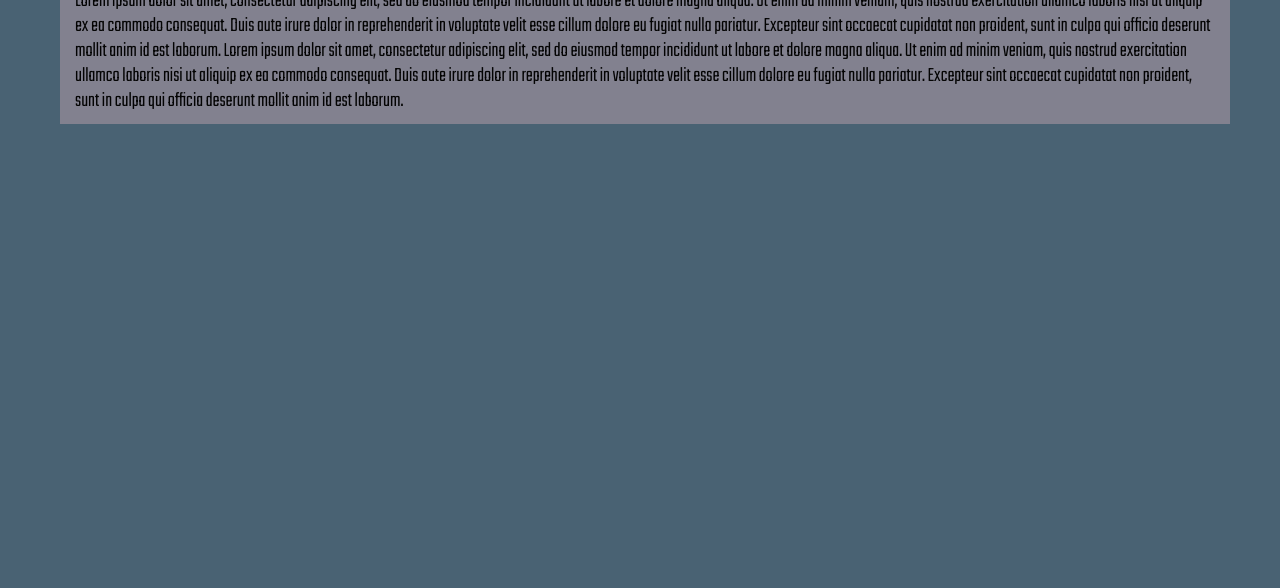
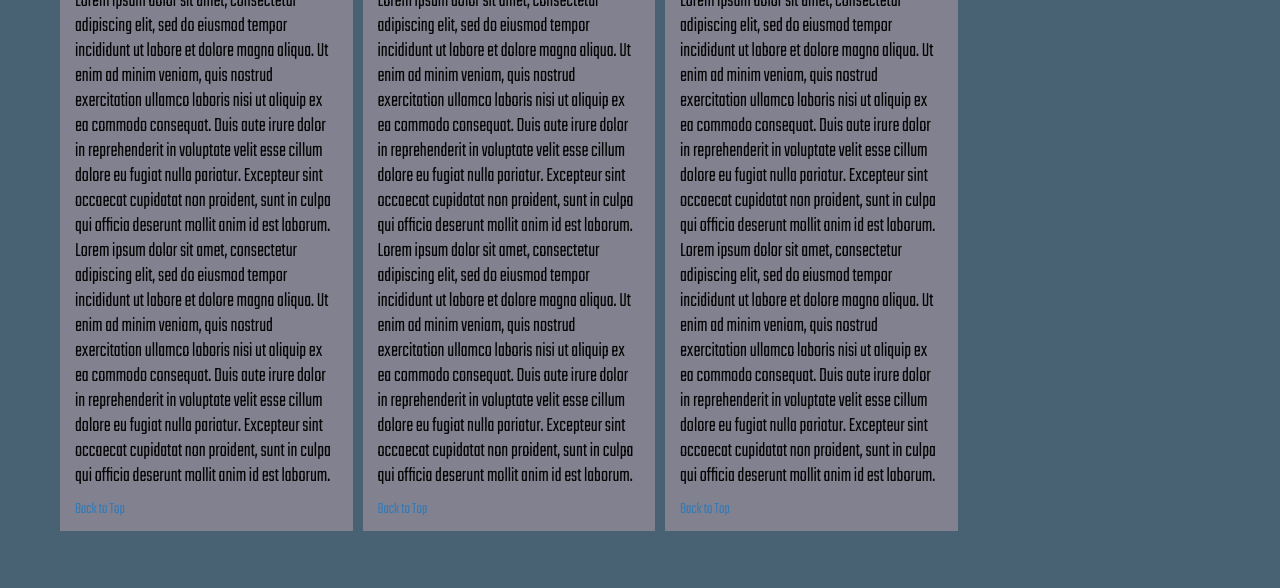
Before and after one commit to VictorGastelum/Module-3-Coding-Assignment, a plain HTML site: page index.html in a window 1280 px wide. Shown: the part 212-800 px from the top of the page. Drawn offline with Linux system fonts and the light colour scheme.

Commit message:
Almost finishadasdada

```diff
--- a/index.html
+++ b/index.html
@@ -48,9 +48,9 @@
   <div id="main-content" class="container">
     <h2 id="Menu-Title" class="text-center">Our Menu</h2>
     <section class="row">
-      <div id="Item" class="col-md-12"><h3 id="Item-Tittle">Chicken</h3><p id="p1">Lorem ipsum dolor sit amet, consectetur adipiscing elit, sed do eiusmod tempor incididunt ut labore et dolore magna aliqua. Ut enim ad minim veniam, quis nostrud exercitation ullamco laboris nisi ut aliquip ex ea commodo consequat. Duis aute irure dolor in reprehenderit in voluptate velit esse cillum dolore eu fugiat nulla pariatur. Excepteur sint occaecat cupidatat non proident, sunt in culpa qui officia deserunt mollit anim id est laborum. Lorem ipsum dolor sit amet, consectetur adipiscing elit, sed do eiusmod tempor incididunt ut labore et dolore magna aliqua. Ut enim ad minim veniam, quis nostrud exercitation ullamco laboris nisi ut aliquip ex ea commodo consequat. Duis aute irure dolor in reprehenderit in voluptate velit esse cillum dolore eu fugiat nulla pariatur. Excepteur sint occaecat cupidatat non proident, sunt in culpa qui officia deserunt mollit anim id est laborum.</p></div>
-    </section></p></div>
-    </section>
+      <div id="Item" class="col-lg-3 col-md-3 col-sm-5 col-xs-12"><h3 id="Item-Tittle">Chicken</h3><p id="p1">Lorem ipsum dolor sit amet, consectetur adipiscing elit, sed do eiusmod tempor incididunt ut labore et dolore magna aliqua. Ut enim ad minim veniam, quis nostrud exercitation ullamco laboris nisi ut aliquip ex ea commodo consequat. Duis aute irure dolor in reprehenderit in voluptate velit esse cillum dolore eu fugiat nulla pariatur. Excepteur sint occaecat cupidatat non proident, sunt in culpa qui officia deserunt mollit anim id est laborum. Lorem ipsum dolor sit amet, consectetur adipiscing elit, sed do eiusmod tempor incididunt ut labore et dolore magna aliqua. Ut enim ad minim veniam, quis nostrud exercitation ullamco laboris nisi ut aliquip ex ea commodo consequat. Duis aute irure dolor in reprehenderit in voluptate velit esse cillum dolore eu fugiat nulla pariatur. Excepteur sint occaecat cupidatat non proident, sunt in culpa qui officia deserunt mollit anim id est laborum.<div><a href="#top">Back to Top</a></div></p></div>
+      <div id="Item" class="col-lg-3 col-md-3 col-sm-5 col-xs-12"><h3 id="Item-Tittle">Chicken</h3><p id="p1">Lorem ipsum dolor sit amet, consectetur adipiscing elit, sed do eiusmod tempor incididunt ut labore et dolore magna aliqua. Ut enim ad minim veniam, quis nostrud exercitation ullamco laboris nisi ut aliquip ex ea commodo consequat. Duis aute irure dolor in reprehenderit in voluptate velit esse cillum dolore eu fugiat nulla pariatur. Excepteur sint occaecat cupidatat non proident, sunt in culpa qui officia deserunt mollit anim id est laborum. Lorem ipsum dolor sit amet, consectetur adipiscing elit, sed do eiusmod tempor incididunt ut labore et dolore magna aliqua. Ut enim ad minim veniam, quis nostrud exercitation ullamco laboris nisi ut aliquip ex ea commodo consequat. Duis aute irure dolor in reprehenderit in voluptate velit esse cillum dolore eu fugiat nulla pariatur. Excepteur sint occaecat cupidatat non proident, sunt in culpa qui officia deserunt mollit anim id est laborum.<div><a href="#top">Back to Top</a></div></p></div>
+      <div id="Item" class="col-lg-3 col-md-3 col-sm-12 col-xs-12"><h3 id="Item-Tittle">Chicken</h3><p id="p1">Lorem ipsum dolor sit amet, consectetur adipiscing elit, sed do eiusmod tempor incididunt ut labore et dolore magna aliqua. Ut enim ad minim veniam, quis nostrud exercitation ullamco laboris nisi ut aliquip ex ea commodo consequat. Duis aute irure dolor in reprehenderit in voluptate velit esse cillum dolore eu fugiat nulla pariatur. Excepteur sint occaecat cupidatat non proident, sunt in culpa qui officia deserunt mollit anim id est laborum. Lorem ipsum dolor sit amet, consectetur adipiscing elit, sed do eiusmod tempor incididunt ut labore et dolore magna aliqua. Ut enim ad minim veniam, quis nostrud exercitation ullamco laboris nisi ut aliquip ex ea commodo consequat. Duis aute irure dolor in reprehenderit in voluptate velit esse cillum dolore eu fugiat nulla pariatur. Excepteur sint occaecat cupidatat non proident, sunt in culpa qui officia deserunt mollit anim id est laborum. <div><a href="#top">Back to Top</a></div></p></div>
   </div>
   <script src="js/jquery-1.11.3.min.js"></script>
   <script src="js/bootstrap.min.js"></script>
```
